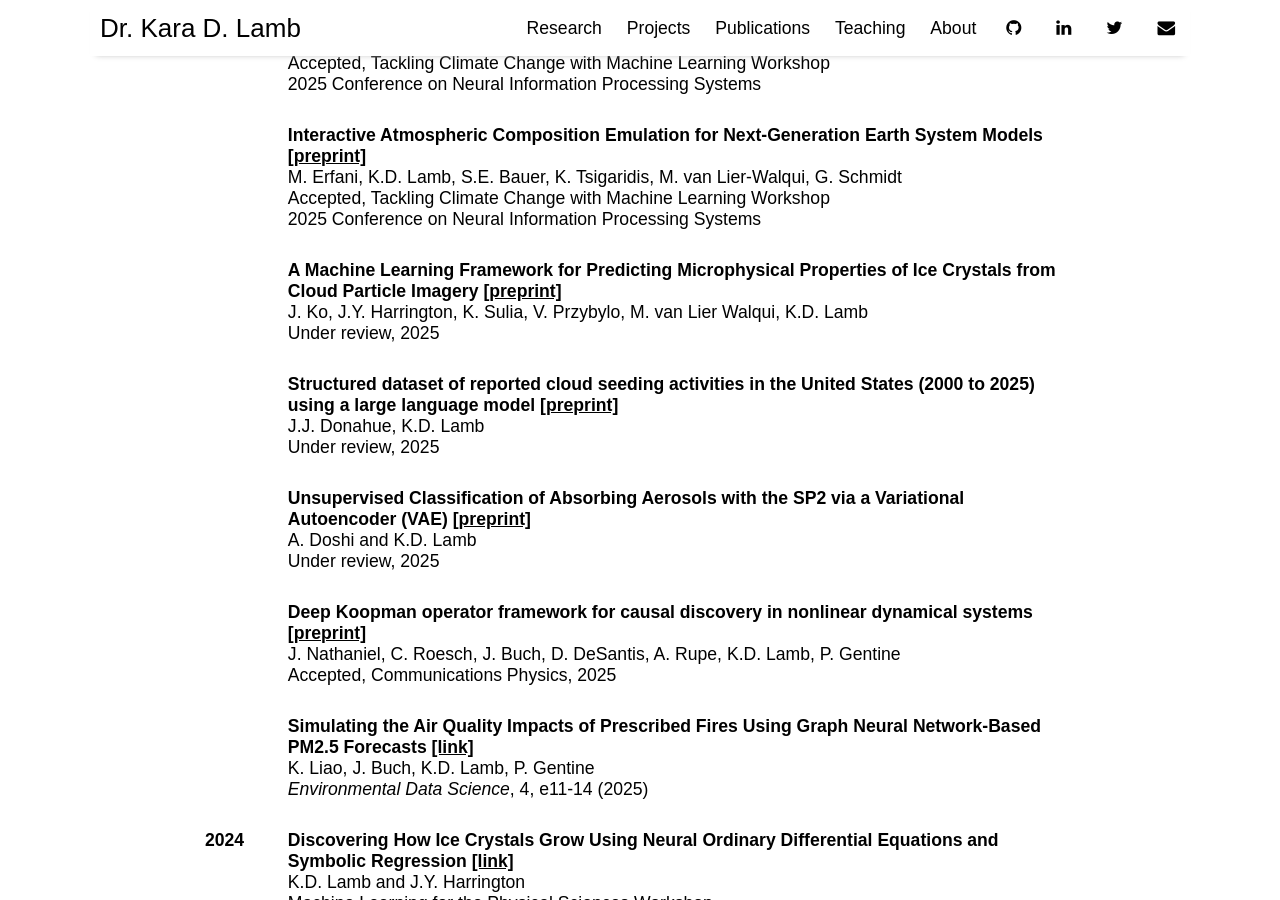
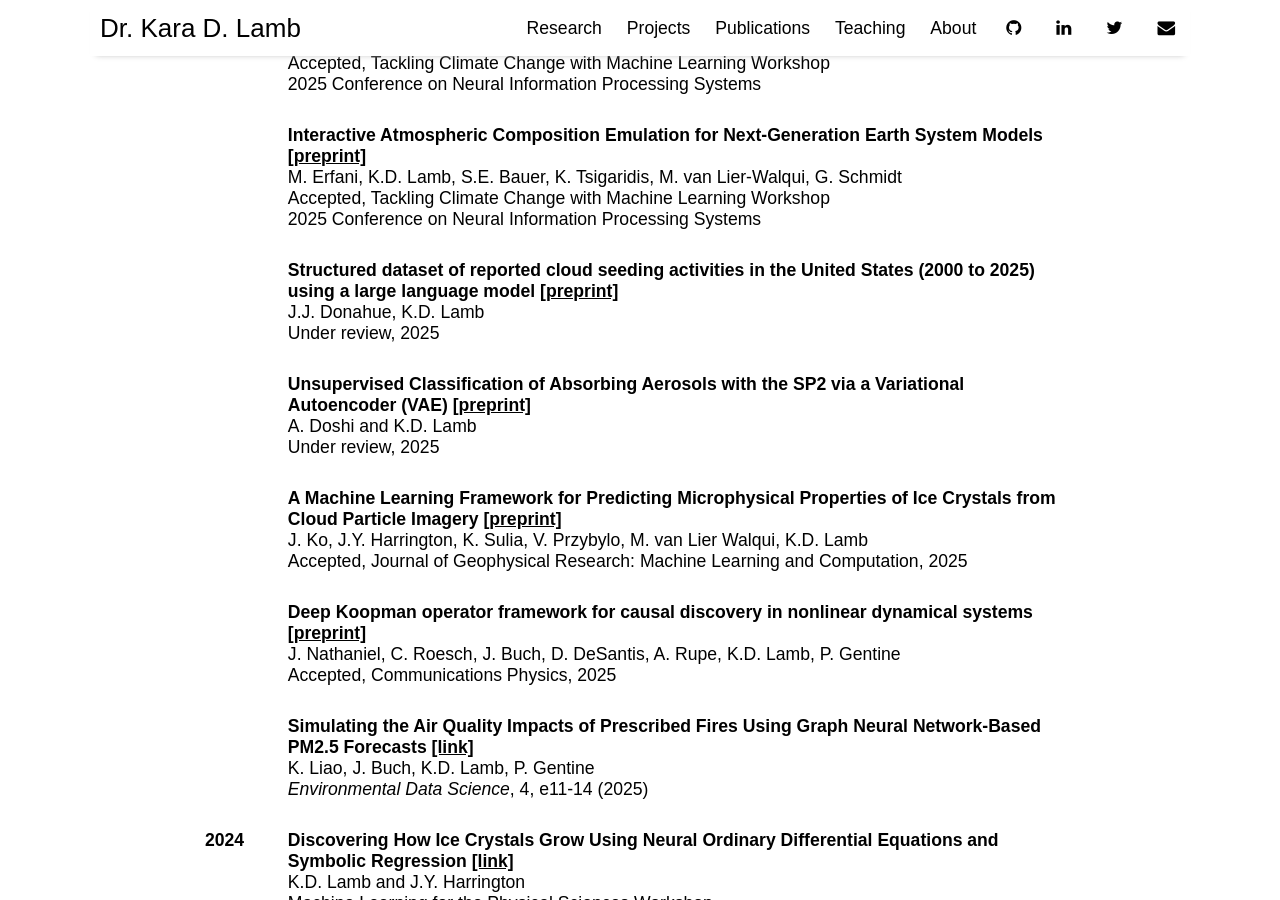
Before and after one commit to kdlamb/kdlamb.github.io, a Jekyll site: the page built from pages/publications.md, in a window 1280 px wide and 900 px high, scrolled down 660 px. Built offline with Jekyll 4.4.1, drawn with Linux system fonts in a browser that asks for light colours; nearby versions of some CDN libraries.

Commit message:
accepted papers

```diff
--- a/pages/publications.md
+++ b/pages/publications.md
@@ -48,13 +48,6 @@ Accepted, Tackling Climate Change with Machine Learning Workshop <br>
 
  <tr>
 <td></td>
-<td><strong>A Machine Learning Framework for Predicting Microphysical Properties of Ice Crystals from Cloud Particle Imagery <a href="https://arxiv.org/abs/2507.19759">[preprint]</a></strong><br>
-J. Ko, J.Y. Harrington, K. Sulia, V. Przybylo, M. van Lier Walqui, K.D. Lamb<br>
-Under review, 2025<br></td>
-</tr>
-
- <tr>
-<td></td>
 <td><strong>Structured dataset of reported cloud seeding activities in the United States (2000 to 2025) using a large language model <a href="https://arxiv.org/abs/2505.01555">[preprint]</a></strong><br>
 J.J. Donahue, K.D. Lamb<br>
 Under review, 2025<br></td>
@@ -65,6 +58,13 @@ Under review, 2025<br></td>
 <td><strong>Unsupervised Classification of Absorbing Aerosols with the SP2 via a Variational Autoencoder (VAE) <a href="https://egusphere.copernicus.org/preprints/2025/egusphere-2025-3210/">[preprint]</a></strong><br>
 A. Doshi and K.D. Lamb<br>
 Under review, 2025<br></td>
+</tr>
+
+ <tr>
+<td></td>
+<td><strong>A Machine Learning Framework for Predicting Microphysical Properties of Ice Crystals from Cloud Particle Imagery <a href="https://arxiv.org/abs/2507.19759">[preprint]</a></strong><br>
+J. Ko, J.Y. Harrington, K. Sulia, V. Przybylo, M. van Lier Walqui, K.D. Lamb<br>
+Accepted, Journal of Geophysical Research: Machine Learning and Computation, 2025<br></td>
 </tr>
 
  <tr>
```
